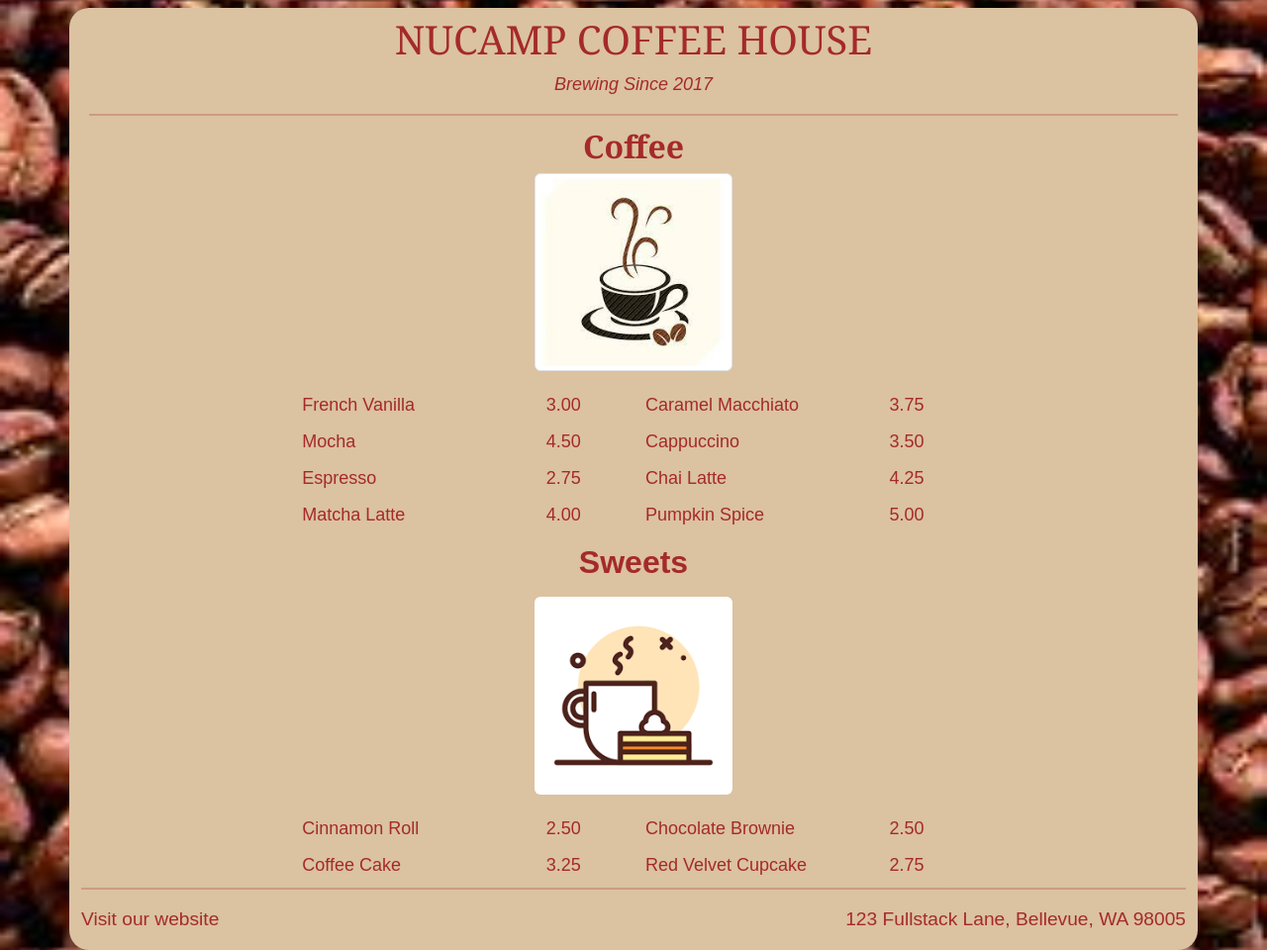
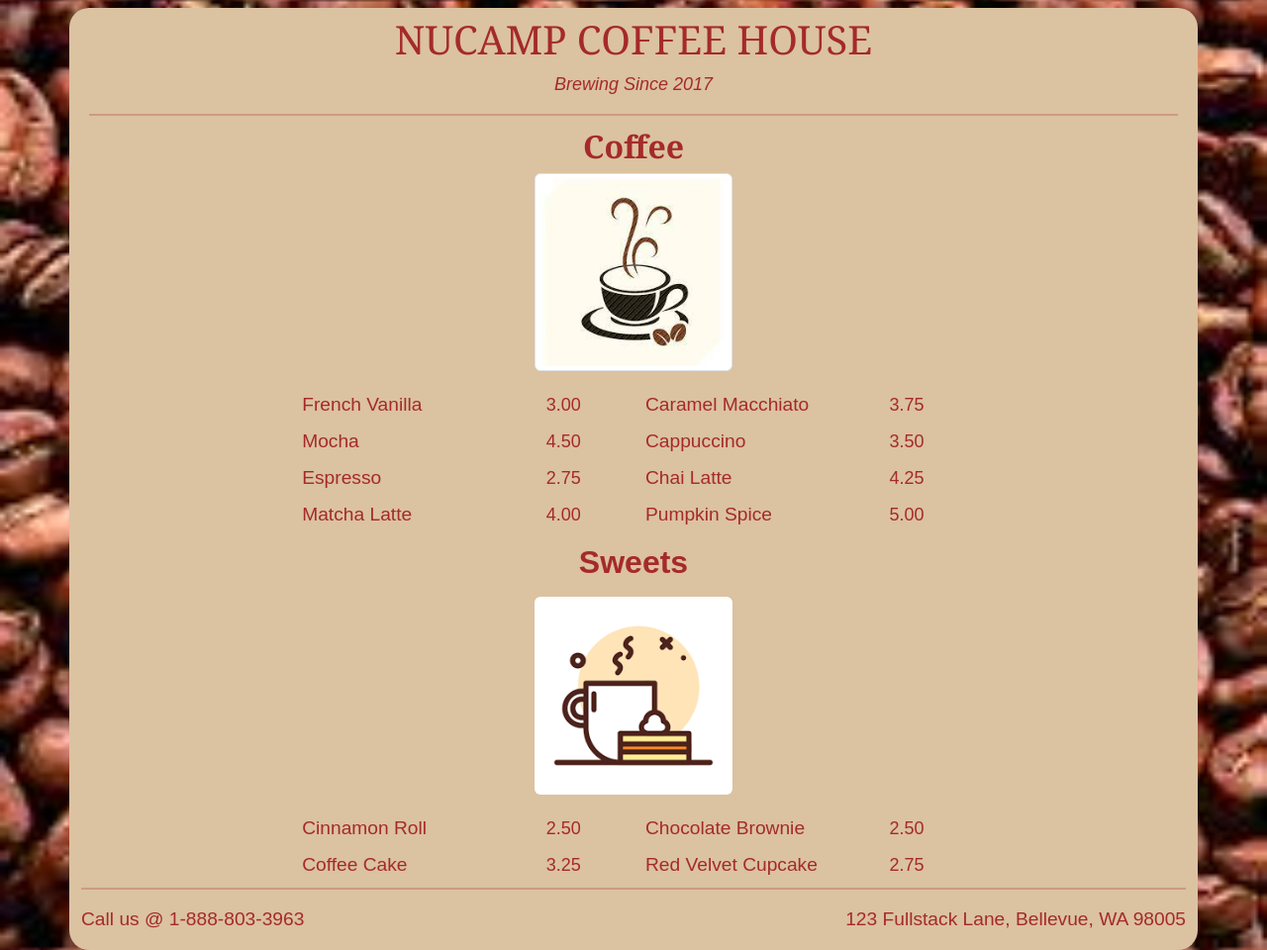
Before and after one commit to cazaresmr/nucamp-cafe, a plain HTML site: page index.html in a window 1280 px wide. Shown: the whole page at 99% size. Drawn offline with nearby package versions, Linux system fonts and the light colour scheme.

Commit message:
Update title and add inline style for h3 elements

```diff
--- a/index.html
+++ b/index.html
@@ -4,9 +4,15 @@
 <head>
   <meta charset="utf-8">
   <meta name="viewport" content="width=device-width, initial-scale=1.0">
-  <title>Cafe Menu</title>
+  <title>NUCAMP COFFEE HOUSE</title>
   <link rel="stylesheet" href="https://cdn.jsdelivr.net/npm/bootstrap@5.2.3/dist/css/bootstrap.min.css">
   <link rel="stylesheet" href="./styles.css">
+  <style>
+    h3 {
+      font-size: 1.2rem;
+      display: inline-block;
+    }
+  </style>
 </head>
 
 <body>
@@ -31,52 +37,52 @@
         </div>
         <div class="row menu-items">
           <div class="col-md-6">
-            <article class="item">
-              <p class="flavor">French Vanilla</p>
+            <section class="item">
+              <h3 class="flavor">French Vanilla</h3>
               <p class="price">3.00</p>
-            </article>
+            </section>
           </div>
           <div class="col-md-6">
-            <article class="item">
-              <p class="flavor">Caramel Macchiato</p>
+            <section class="item">
+              <h3 class="flavor">Caramel Macchiato</h3>
               <p class="price">3.75</p>
-            </article>
+            </section>
           </div>
           <div class="col-md-6">
-            <article class="item">
-              <p class="flavor">Mocha</p>
+            <section class="item">
+              <h3 class="flavor">Mocha</h3>
               <p class="price">4.50</p>
-            </article>
+            </section>
           </div>
           <div class="col-md-6">
-            <article class="item">
-              <p class="flavor">Cappuccino</p>
+            <section class="item">
+              <h3 class="flavor">Cappuccino</h3>
               <p class="price">3.50</p>
-            </article>
+            </section>
           </div>
           <div class="col-md-6">
-            <article class="item">
-              <p class="flavor">Espresso</p>
+            <section class="item">
+              <h3 class="flavor">Espresso</h3>
               <p class="price">2.75</p>
-            </article>
+            </section>
           </div>
           <div class="col-md-6">
-            <article class="item">
-              <p class="flavor">Chai Latte</p>
+            <section class="item">
+              <h3 class="flavor">Chai Latte</h3>
               <p class="price">4.25</p>
-            </article>
+            </section>
           </div>
           <div class="col-md-6">
-            <article class="item">
-              <p class="flavor">Matcha Latte</p>
+            <section class="item">
+              <h3 class="flavor">Matcha Latte</h3>
               <p class="price">4.00</p>
-            </article>
+            </section>
           </div>
           <div class="col-md-6">
-            <article class="item">
-              <p class="flavor">Pumpkin Spice</p>
+            <section class="item">
+              <h3 class="flavor">Pumpkin Spice</h3>
               <p class="price">5.00</p>
-            </article>
+            </section>
           </div>
         </div>
 
@@ -92,26 +98,26 @@
         </div>
         <div class="row menu-items">
           <div class="col-md-6">
+            <section class="item">
+              <h3 class="dessert">Cinnamon Roll</h3>
+              <p class="price">2.50</p>
+            </section>
+          </div>
+          <div class="col-md-6">
             <article class="item">
-              <p class="dessert">Cinnamon Roll</p>
+              <h3 class="dessert">Chocolate Brownie</h3>
               <p class="price">2.50</p>
             </article>
           </div>
           <div class="col-md-6">
             <article class="item">
-              <p class="dessert">Chocolate Brownie</p>
-              <p class="price">2.50</p>
-            </article>
-          </div>
-          <div class="col-md-6">
-            <article class="item">
-              <p class="dessert">Coffee Cake</p>
+              <h3 class="dessert">Coffee Cake</h3>
               <p class="price">3.25</p>
             </article>
           </div>
           <div class="col-md-6">
             <article class="item">
-              <p class="dessert">Red Velvet Cupcake</p>
+              <h3 class="dessert">Red Velvet Cupcake</h3>
               <p class="price">2.75</p>
             </article>
           </div>
@@ -123,7 +129,7 @@
 
     <footer class="text-center d-flex justify-content-between align-items-start">
       <p>
-        <a href="https://www.nucamp.co/" target="_blank" class="text-decoration-none">Visit our website</a>
+        <a href="tel:+1-888-803-3965" target="_blank" class="text-decoration-none">Call us @ 1-888-803-3963</a>
       </p>
       <p class="mb-2 address">123 Fullstack Lane, Bellevue, WA 98005</p>
     </footer>
--- a/styles.css
+++ b/styles.css
@@ -73,6 +73,7 @@
       font-size: 1.4rem;
       transition: ease-in-out 0.3s;
       color: #b2640b;
+      cursor: pointer;
     }
 
     menu-items {
```
Also changed, not shown: index copy.html (renamed from page.html, +4 -4 lines).
